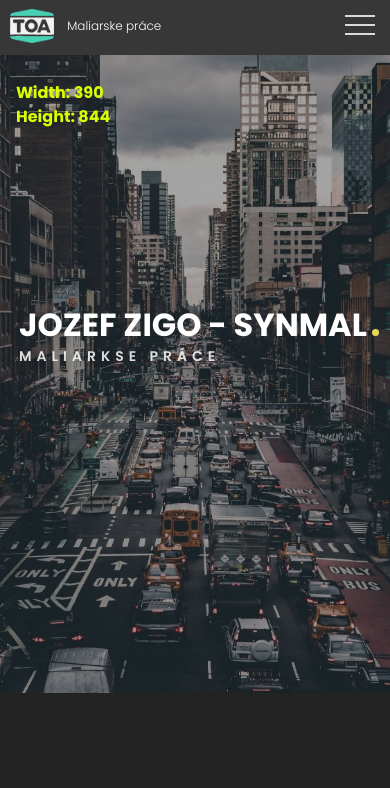
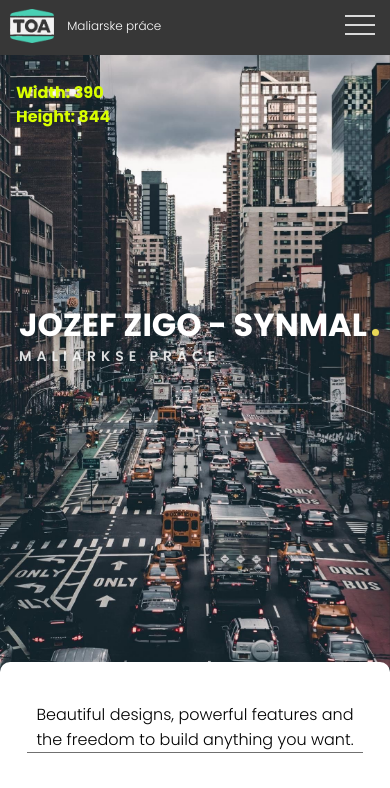
Before and after one commit to MatthewChevy/Synmal, a Vue app: page / in a window 390 px wide. Shown: the top 788 px of the page. Built offline with nearby package versions, Linux system fonts and the light colour scheme.

Commit message:
remove space

```diff
--- a/src/components/Home/TheHomeHeader.vue
+++ b/src/components/Home/TheHomeHeader.vue
@@ -1,19 +1,20 @@
 <template>
-    <div>
+  <article>
+    <div class="image-wrapper">
         <img
             class="welcome-image"
             src="../../assets/img/city.jpg"
             alt="painting"
         />
     </div>
-    <div class="container">
+    <div class="title-container">
         <div class="box">
             <div class="title">
                 <span class="block"></span>
                 <h1>JOZEF ZIGO - SYNMAL<span></span></h1>
             </div>
-            <div class="role">
-                <div class="block"></div>
+            <div class="sub-title">
+                <div class="sub-title-block"></div>
                 <p>Maliarkse práce</p>
             </div>
         </div>
@@ -21,56 +22,53 @@
 
       <h3 class="width">Width: {{ width }}</h3>
       <h3 class="height">Height: {{ height }}</h3>
+  </article>
+
 </template>
 
 <script>
 import tableMixins from '../../mixins/tableMixins.js'
 export default {
+
     mixins: [tableMixins],
 
     data() {
       return {
         width:  window.innerWidth,
-        height: window.innerHeight
+        height: window.innerHeight,
       }
-    },
-
-    mounted () {
-      window.addEventListener('resize', () => {
-          this.width = window.innerWidth;
-          this.height = window.innerHeight;
-        })
-    //  this.width = window.innerWidth;
-    //  this.height = window.innerHeight;
-    },
     }
-
+}
 
 </script>
 
 <style lang="scss" scoped>
 
+@media screen and ( min-width: 0px) {
+
+  article{
+    position: relative;
+  }
 
   @import url('https://fonts.googleapis.com/css?family=Lato:300,400|Poppins:300,400,800&display=swap');
 
-.container {
+  .title-container {
     width: 100%;
     height: 100vh;
     background: #232323;
     display: flex;
     justify-content: center;
     align-items: center;
-
+  }
 
   .box {
-    // width: 250px;
     width: 22rem;
-    // height: 250px;
     position: relative;
     display: flex;
     justify-content: center;
     flex-direction: column;
     margin-top: -50%;
+  }
 
   .title {
     width: 100%;
@@ -78,6 +76,7 @@ export default {
     display: flex;
     align-items: center;
     height: 50px;
+  }
 
   .block {
     width: 0%;
@@ -112,17 +111,17 @@ export default {
         right: -12px;
     }
   }
-}
 
-.role {
+  .sub-title {
     width: 100%;
     position: fixed;
     display: flex;
     align-items: center;
     height: 30px;
     margin-top: 4rem;
+  }
 
-    .block {
+  .sub-title-block{
     width: 0%;
     height: inherit;
     background: $fancy;
@@ -143,9 +142,6 @@ export default {
     font-size: 14px;
     text-transform: uppercase;
     letter-spacing: 5px;
-      }
-    }
-  }
   }
 
   @keyframes mainBlock {
@@ -210,7 +206,6 @@ export default {
       position: fixed;
       max-width: 100%;
       z-index: 0;
-    opacity: 60%;
       background-repeat: no-repeat;
   }
 
@@ -227,6 +222,12 @@ h3{
   }
   .height{
     top: 5.5rem;
+  }
+
+  .roz{
+    top: 7rem;
+  }
+
 }
 
 
--- a/src/components/Home/TheHomeMottoSection.vue
+++ b/src/components/Home/TheHomeMottoSection.vue
@@ -21,11 +21,13 @@
 import tableMixin from '../../mixins/tableMixins.js'
 
 export default {
-    mixins: [tableMixin]
+    mixins: [tableMixin],
 }
 </script>
 
 <style lang="scss" scoped>
+
+@media screen and ( min-width: 0px) {
 
     .sm-screen{
         display: block;
@@ -36,12 +38,14 @@ export default {
     }
 
     .motto {
-    position: relative;
+        position: absolute;
         width: 100%;
         padding: 2.5rem 0;
         background: $primary-light;
         border-radius: 10px 10px 0px 0px;
         z-index: 1;
+        animation: mottoTranslateY 1.5s 3.5s ease-in-out both;
+
     }
 
     .motto-field {
@@ -64,9 +68,15 @@ export default {
         z-index: 2;
     }
 
+    @keyframes mottoTranslateY {
+        0%{ transform: translateY(0);}
+        100%{ transform: translateY( -9rem );}  //height of motto section
+    }
+}
+
 @media screen and (min-width: 375px) {
     .motto-field {
-        max-width: 80%;
+        max-width: 21rem;
 
         h3 {
             font: {
@@ -74,8 +84,12 @@ export default {
             }
         }
     }
+
+    @keyframes mottoTranslateY {
+        0%{ transform: translateY(0);}
+        100%{ transform: translateY( -8rem );} //height of motto section
     }
-
+}
 
 @media screen and ( min-width: 640px) {
 
```
Lines whose indentation alone changed are shown as unchanged.
